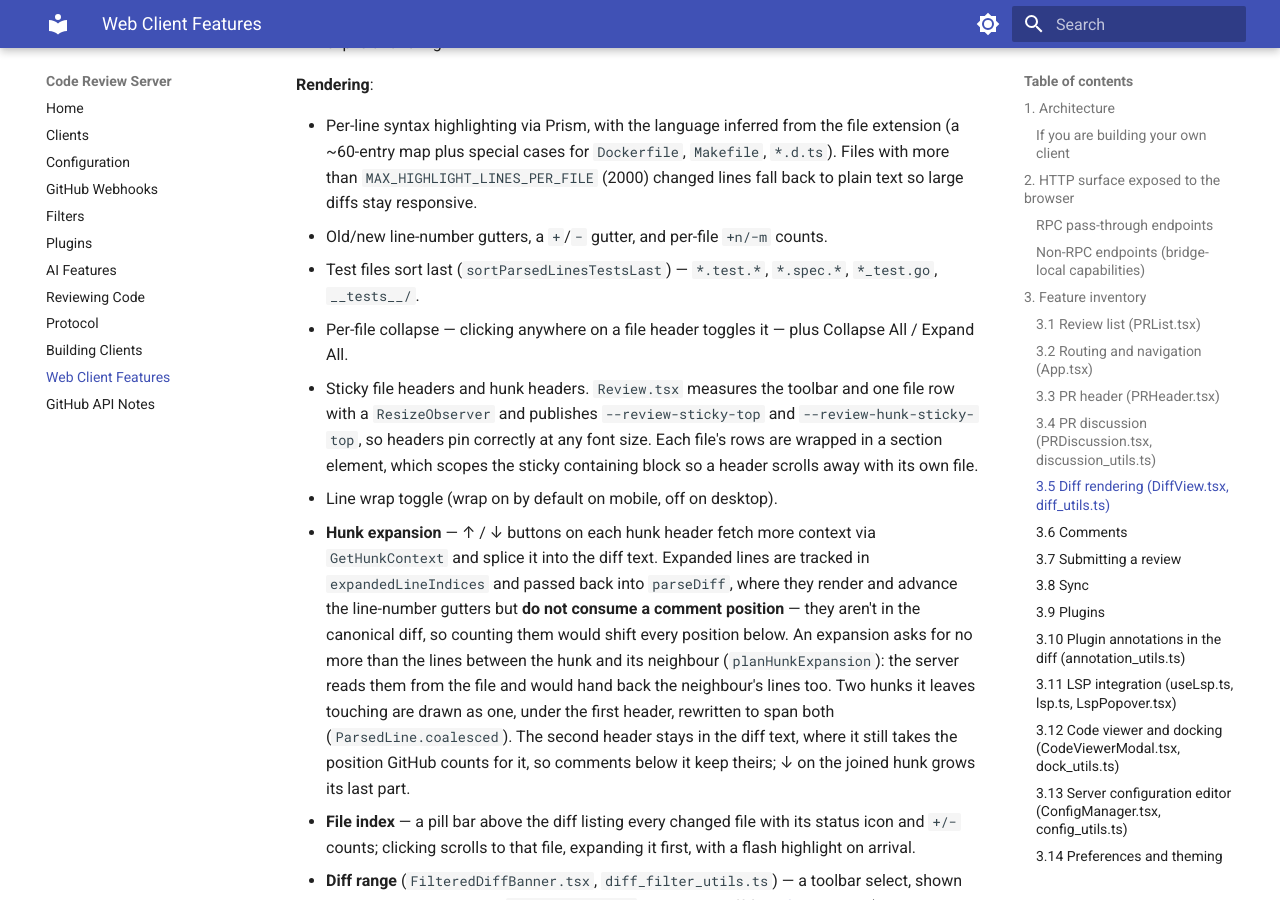
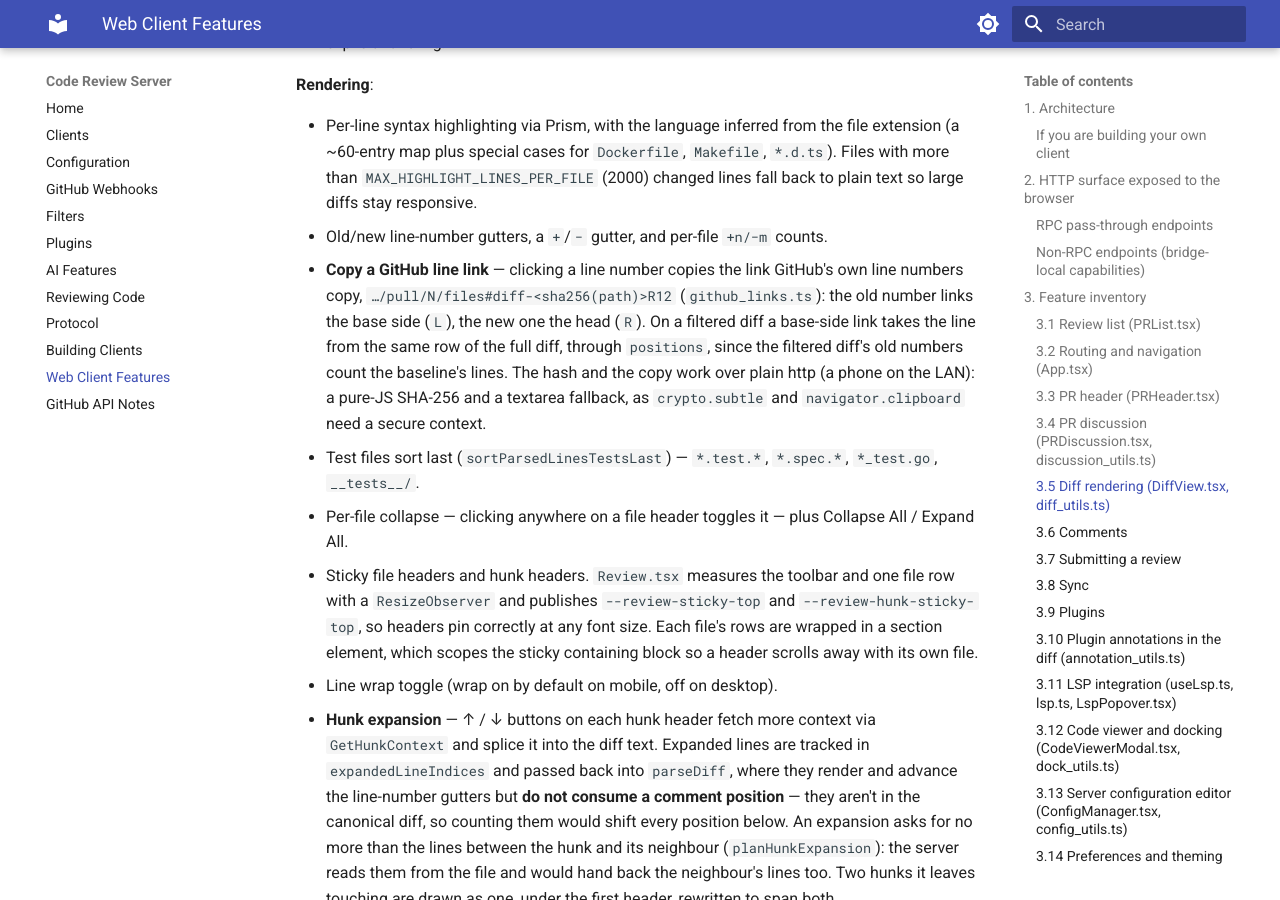
Before and after one commit to C-Hipple/code-review-server, an MkDocs documentation site: the page built from docs/web_client_features.md, in a window 1280 px wide and 900 px high, scrolled down 9150 px. Built offline with MkDocs 1.6.1 and Material for MkDocs 9.7.7, drawn with Linux system fonts in a browser that asks for light colours.

Commit message:
docs: the web client copies a GitHub line link from its line numbers

```diff
--- a/docs/web_client_features.md
+++ b/docs/web_client_features.md
@@ -341,6 +341,14 @@ misplaces comments:
   `*.d.ts`). Files with more than `MAX_HIGHLIGHT_LINES_PER_FILE` (2000) changed lines
   fall back to plain text so large diffs stay responsive.
 - Old/new line-number gutters, a `+`/`−` gutter, and per-file `+n/−m` counts.
+- **Copy a GitHub line link** — clicking a line number copies the link GitHub's own
+  line numbers copy, `…/pull/N/files#diff-<sha256(path)>R12` (`github_links.ts`):
+  the old number links the base side (`L`), the new one the head (`R`). On a
+  filtered diff a base-side link takes the line from the same row of the full diff,
+  through `positions`, since the filtered diff's old numbers count the baseline's
+  lines. The hash and the copy work over plain http (a phone on the LAN): a pure-JS
+  SHA-256 and a textarea fallback, as `crypto.subtle` and `navigator.clipboard` need
+  a secure context.
 - Test files sort last (`sortParsedLinesTestsLast`) — `*.test.*`, `*.spec.*`,
   `*_test.go`, `__tests__/`.
 - Per-file collapse — clicking anywhere on a file header toggles it — plus Collapse
```
